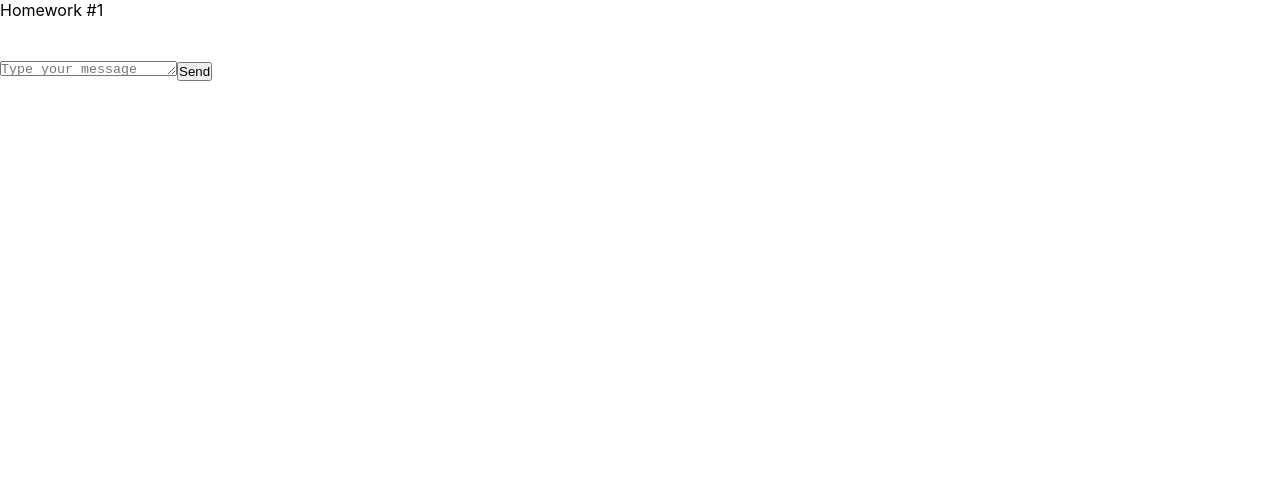
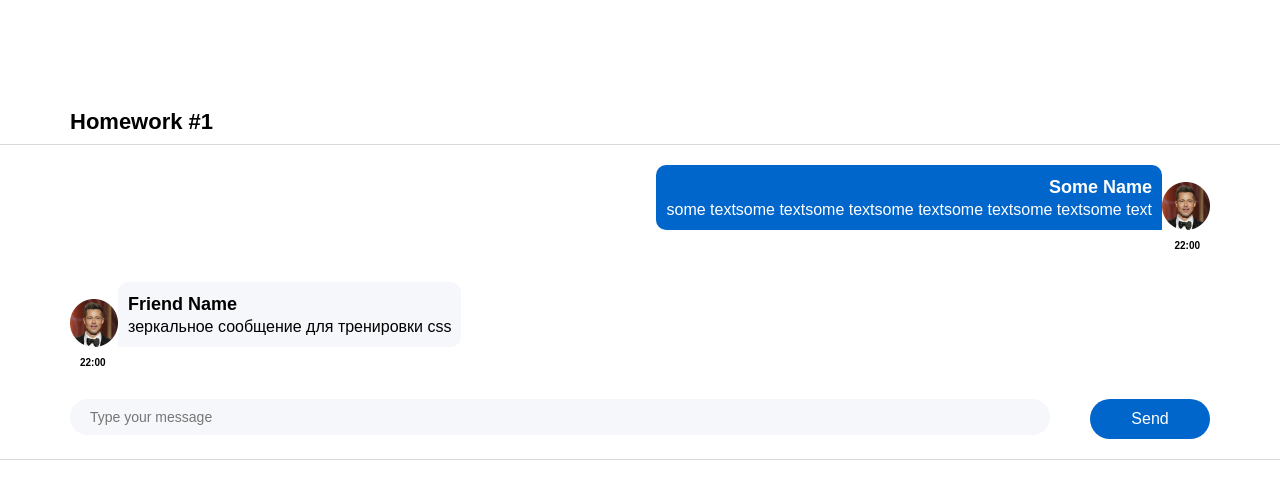
Before and after one commit to F-A-Z-A/home-work-02-02, a React (Create React App) app: page / in a window 1280 px wide. Shown: the top 478 px of the page. Built offline with nearby package versions, Linux system fonts and the light colour scheme.

Commit message:
РщьуЦщкл-02-01

```diff
--- a/src/s1-main/App.module.css
+++ b/src/s1-main/App.module.css
@@ -1,11 +1,22 @@
 .App {
-    --header_height: 60px;
+  /*--header_height: 60px;*/
+  max-width: 1280px;
+  margin: 0 auto;
+  /*padding: 0 70px;*/
 }
 
 .hw {
-
+  padding: 20px 70px;
+  border-top: 1px solid #D9D9D9;
+  border-bottom: 1px solid #D9D9D9;
+  min-height: 100px;
 }
 
 .hwTitle {
-
+  margin-top: 100px;
+  padding: 0 70px;
+  font-family: Montserrat, sans-serif;
+  font-size: 22px;
+  font-weight: 600;
+  line-height: 2em;
 }
--- a/src/s2-homeworks/hw01/HW1.tsx
+++ b/src/s2-homeworks/hw01/HW1.tsx
@@ -5,38 +5,32 @@ import s2 from '../../s1-main/App.module.css'
 import FriendMessage from './friend-message/FriendMessage'
 import avatar from './avatar.png'
 
-/*
-* 1 - описать тип MessageType
-* 2 - описать тип MessagePropsType в файле Message.tsx
-* 3 - в файле Message.tsx отобразить приходящие данные
-* 4 - выполнить пункты 2, 3 в файле FriendMessage.tsx
-* 5 - сделать стили в соответствии с дизайном
-* */
+export type MessageType = {
+	id: number
+	user: { avatar: string, name: string }
+	message: { text: string, time: string }
+}
 
-// нужно создать правильный тип вместо any
-export type MessageType = any
-
-// структуру объекта не менять
 export const message0: MessageType = {
 	id: 0,
 	user: {
-        avatar: avatar, // можно менять
-        name: 'Some Name',  // можно менять
+		avatar: avatar,
+		name: 'Some Name'
 	},
 	message: {
-        text: 'some textsome textsome textsome textsome textsome textsome text', // можно менять
-        time: '22:00', // можно менять
+		text: 'some textsome textsome textsome textsome textsome textsome text',
+		time: '22:00'
 	},
 }
 export const friendMessage0: MessageType = {
 	id: 100,
 	user: {
-        avatar: avatar, // можно менять
-        name: 'Friend Name', // можно менять
+		avatar: avatar,
+		name: 'Friend Name'
 	},
 	message: {
-        text: 'зеркальное сообщение для тренировки css', // можно менять
-        time: '22:00', // можно менять
+		text: 'зеркальное сообщение для тренировки css',
+		time: '22:00'
 	},
 }
 
@@ -45,17 +39,77 @@ const HW1 = () => {
 		<div id={'hw1'}>
 			<div className={s2.hwTitle}>Homework #1</div>
 			<div className={s2.hw}>
-                {/*проверка отображения (не менять)*/}
 				<div>
-                    <Message message={message0} />
-                    <FriendMessage message={friendMessage0} />
+					<Message message={message0}/>
+					<FriendMessage message={friendMessage0}/>
 				</div>
-
-                {/*для автоматической проверки дз (не менять)*/}
-                <MessageSender M={Message} />
+				<MessageSender M={Message}/>
 			</div>
 		</div>
 	)
 }
 
 export default HW1
+
+// ---------------------------------------------------------------------------
+// import React from 'react'
+// import Message from './message/Message'
+// import MessageSender from './message-sender/MessageSender'
+// import s2 from '../../s1-main/App.module.css'
+// import FriendMessage from './friend-message/FriendMessage'
+// import avatar from './avatar.png'
+//
+// /*
+// * 1 - описать тип MessageType
+// * 2 - описать тип MessagePropsType в файле Message.tsx
+// * 3 - в файле Message.tsx отобразить приходящие данные
+// * 4 - выполнить пункты 2, 3 в файле FriendMessage.tsx
+// * 5 - сделать стили в соответствии с дизайном
+// * */
+//
+// // нужно создать правильный тип вместо any
+// export type MessageType = any
+//
+// // структуру объекта не менять
+// export const message0: MessageType = {
+// 	id: 0,
+// 	user: {
+// 		avatar: avatar, // можно менять
+// 		name: 'Some Name',  // можно менять
+// 	},
+// 	message: {
+// 		text: 'some textsome textsome textsome textsome textsome textsome text', // можно менять
+// 		time: '22:00', // можно менять
+// 	},
+// }
+// export const friendMessage0: MessageType = {
+// 	id: 100,
+// 	user: {
+// 		avatar: avatar, // можно менять
+// 		name: 'Friend Name', // можно менять
+// 	},
+// 	message: {
+// 		text: 'зеркальное сообщение для тренировки css', // можно менять
+// 		time: '22:00', // можно менять
+// 	},
+// }
+//
+// const HW1 = () => {
+// 	return (
+// 		<div id={'hw1'}>
+// 			<div className={s2.hwTitle}>Homework #1</div>
+// 			<div className={s2.hw}>
+// 				{/*проверка отображения (не менять)*/}
+// 				<div>
+// 					<Message message={message0}/>
+// 					<FriendMessage message={friendMessage0}/>
+// 				</div>
+//
+// 				{/*для автоматической проверки дз (не менять)*/}
+// 				<MessageSender M={Message}/>
+// 			</div>
+// 		</div>
+// 	)
+// }
+//
+// export default HW1
--- a/src/s2-homeworks/hw01/friend-message/FriendMessage.module.css
+++ b/src/s2-homeworks/hw01/friend-message/FriendMessage.module.css
@@ -1,31 +1,59 @@
 .friendMessage {
-
+  display: flex;
+  flex-direction: column;
+  gap: 10px;
+  margin-bottom: 30px;
 }
 
 .friendImageAndText {
-
+  display: flex;
+  align-items: flex-end;
+  /*gap: 10px;*/
 }
 
 .friendImageAndText img {
-
+  width: 48px;
+  height: 48px;
 }
 
 .friendText {
+  max-width: 510px;
+  background-color: #F5F7FB;
+  border-radius: 10px 10px 10px 0;
+  padding: 10px;
+}
 
+.angle {
+  width: 16px;
+  height: 16px;
+  background: linear-gradient(315deg, rgba(245, 247, 251, 1) 0%, rgba(245, 247, 251, 1) 50%, rgba(255, 255, 255, 1) 50%);
 }
+
 
 .friendText:after {
 
 }
 
 .friendName {
-
+  font-family: Montserrat, sans-serif;
+  font-size: 18px;
+  font-weight: 600;
+  line-height: 1.4em;
 }
 
 .friendMessageText {
-
+  font-family: Montserrat, sans-serif;
+  font-size: 16px;
+  font-weight: 400;
+  line-height: 20px;
+  text-align: left;
+  word-wrap: normal;
 }
 
 .friendTime {
-
+  padding: 0 10px;
+  font-family: Montserrat, sans-serif;
+  font-size: 10px;
+  font-weight: 600;
+  line-height: 12px;
 }
--- a/src/s2-homeworks/hw01/friend-message/FriendMessage.tsx
+++ b/src/s2-homeworks/hw01/friend-message/FriendMessage.tsx
@@ -1,49 +1,85 @@
 import React from 'react'
 import s from './FriendMessage.module.css'
+import {MessageType} from "../HW1";
 
-// создать тип вместо any и отобразить приходящие данные
-const FriendMessage = (props: any) => {
+export type FriendMessagePropsType = {
+	message: MessageType
+}
+
+const FriendMessage = (props: FriendMessagePropsType) => {
 	return (
-        <div
-            id={'hw1-friend-message-' + props.message.id}
-            className={s.friendMessage}
-        >
+		<div id={'hw1-friend-message-' + props.message.id} className={s.friendMessage}>
 			<div className={s.friendImageAndText}>
 				<img
 					id={'hw1-friend-avatar-' + props.message.id}
-                    // создаёт студент
-
-                    //
+					src={props.message.user.avatar}
 				/>
 				<div className={s.friendText}>
-                    <div
-                        id={'hw1-friend-name-' + props.message.id}
-                        className={s.friendName}
-                    >
-                        {/*создаёт студент*/}
-
-                        {/**/}
+					<div id={'hw1-friend-name-' + props.message.id} className={s.friendName}>
+						{props.message.user.name}
 					</div>
-                    <pre
-                        id={'hw1-friend-text-' + props.message.id}
-                        className={s.friendMessageText}
-                    >
-                        {/*создаёт студент*/}
-
-                        {/**/}
+					<pre id={'hw1-friend-text-' + props.message.id} className={s.friendMessageText}>
+						{props.message.message.text}
           </pre>
 				</div>
 			</div>
-            <div
-                id={'hw1-friend-time-' + props.message.id}
-                className={s.friendTime}
-            >
-                {/*создаёт студент*/}
-
-                {/**/}
+			<div id={'hw1-friend-time-' + props.message.id} className={s.friendTime}>
+				{props.message.message.time}
 			</div>
 		</div>
 	)
 }
 
 export default FriendMessage
+
+
+// ---------------------------------------------------------------------------
+// import React from 'react'
+// import s from './FriendMessage.module.css'
+//
+// // создать тип вместо any и отобразить приходящие данные
+// const FriendMessage = (props: any) => {
+//     return (
+//       <div
+//         id={'hw1-friend-message-' + props.message.id}
+//         className={s.friendMessage}
+//       >
+//           <div className={s.friendImageAndText}>
+//               <img
+//                 id={'hw1-friend-avatar-' + props.message.id}
+//                 // создаёт студент
+//
+//                 //
+//               />
+//               <div className={s.friendText}>
+//                   <div
+//                     id={'hw1-friend-name-' + props.message.id}
+//                     className={s.friendName}
+//                   >
+//                       {/*создаёт студент*/}
+//
+//                       {/**/}
+//                   </div>
+//                   <pre
+//                     id={'hw1-friend-text-' + props.message.id}
+//                     className={s.friendMessageText}
+//                   >
+//                         {/*создаёт студент*/}
+//
+//                       {/**/}
+//                     </pre>
+//               </div>
+//           </div>
+//           <div
+//             id={'hw1-friend-time-' + props.message.id}
+//             className={s.friendTime}
+//           >
+//               {/*создаёт студент*/}
+//
+//               {/**/}
+//           </div>
+//       </div>
+//     )
+// }
+//
+// export default FriendMessage
--- a/src/s2-homeworks/hw01/message-sender/MessageSender.module.css
+++ b/src/s2-homeworks/hw01/message-sender/MessageSender.module.css
@@ -1,18 +1,44 @@
 .sendForm {
-
+  display: flex;
+  gap: 40px;
 }
 
 .textarea {
+  font-family: Montserrat, sans-serif;
+  font-size: 14px;
+  font-weight: 400;
 
+  background-color: #F5F7FB;
+  padding: 10px 20px;
+  resize: none;
+  flex-grow: 1;
+  border: none;
+  border-radius: 20px;
+}
+
+textarea::placeholder {
+  font-family: Montserrat, sans-serif;
+  font-size: 14px;
+  font-weight: 400;
 }
 
 .button {
+  font-family: Montserrat, sans-serif;
+  font-size: 16px;
+  font-weight: 500;
+  color: #fff;
 
+  width: 120px;
+  height: 40px;
+  border: none;
+  border-radius: 20px;
+  background-color: #0066CC;
 }
 
 .button:hover {
+  cursor: pointer;
+}
 
-}
 .button:active {
 
 }
--- a/src/s2-homeworks/hw01/message-sender/MessageSender.tsx
+++ b/src/s2-homeworks/hw01/message-sender/MessageSender.tsx
@@ -1,5 +1,5 @@
 import React, {useEffect, useRef, useState} from 'react'
-import { message0 } from '../HW1'
+import {message0} from '../HW1'
 import s from './MessageSender.module.css'
 
 // компонента, которая тестирует вашу компоненту (не изменять, any не трогать)
@@ -42,7 +42,7 @@ const MessageSender = (props: any) => {
 	return (
 		<>
 			{messages.map((m) => (
-                <M key={'message' + m.id} message={m} />
+				<M key={'message' + m.id} message={m}/>
 			))}
 
 			<div id={'hw1-send-message-form'} className={s.sendForm}>
@@ -64,9 +64,7 @@ const MessageSender = (props: any) => {
 
 					onClick={addMessage}
 				>
-                    {/*текст кнопки могут изменить студенты*/}
 					Send
-                    {/**/}
 				</button>
 			</div>
 		</>
--- a/src/s2-homeworks/hw01/message/Message.module.css
+++ b/src/s2-homeworks/hw01/message/Message.module.css
@@ -1,17 +1,37 @@
 .message {
-
+  display: flex;
+  flex-direction: column;
+  gap: 10px;
+  margin-bottom: 30px;
 }
 
 .imageAndText {
-
+  display: flex;
+  flex-direction: row-reverse;
+  align-items: flex-end;
+  /*gap: 10px;*/
 }
 
 .imageAndText img {
-
+  width: 48px;
+  height: 48px;
 }
 
 .text {
+  /*word-wrap: break-word;*/
+  /*не срабатывает*/
 
+  max-width: 510px;
+  background-color: #0066CC;
+  border-radius: 10px 10px 0 10px;
+  padding: 10px;
+  color: #fff;
+}
+
+.angle {
+  width: 16px;
+  height: 16px;
+  background: linear-gradient(45deg, rgba(0, 102, 204, 1) 0%, rgba(0, 102, 204, 1) 50%, rgba(255, 255, 255, 1) 50%);
 }
 
 .text:after {
@@ -19,13 +39,27 @@
 }
 
 .name {
-
+  font-family: Montserrat, sans-serif;
+  font-size: 18px;
+  font-weight: 600;
+  line-height: 1.4em;
+  text-align: right;
 }
 
 .messageText {
-
+  font-family: Montserrat, sans-serif;
+  font-size: 16px;
+  font-weight: 400;
+  line-height: 20px;
+  text-align: left;
+  word-wrap: normal;
 }
 
 .time {
-
+  padding: 0 10px;
+  font-family: Montserrat, sans-serif;
+  font-size: 10px;
+  font-weight: 600;
+  line-height: 12px;
+  text-align: right;
 }
--- a/src/s2-homeworks/hw01/message/Message.tsx
+++ b/src/s2-homeworks/hw01/message/Message.tsx
@@ -1,40 +1,78 @@
 import React from 'react'
 import s from './Message.module.css'
+import {MessageType} from "../HW1";
 
-// нужно создать правильный тип вместо any
-export type MessagePropsType = any
+export type MessagePropsType = {
+	message: MessageType
+}
 
-// нужно отобразить приходящие данные
 const Message = (props: MessagePropsType) => {
 	return (
 		<div id={'hw1-message-' + props.message.id} className={s.message}>
 			<div className={s.imageAndText}>
 				<img
 					id={'hw1-avatar-' + props.message.id}
-                    // создаёт студент
-
-                    //
+					src={props.message.user.avatar}
 				/>
 				<div className={s.text}>
 					<div id={'hw1-name-' + props.message.id} className={s.name}>
-                        {/*создаёт студент*/}
-
-                        {/**/}
+						{props.message.user.name}
 					</div>
 					<pre id={'hw1-text-' + props.message.id} className={s.messageText}>
-                        {/*создаёт студент*/}
-
-                        {/**/}
+           {props.message.message.text}
           </pre>
 				</div>
 			</div>
 			<div id={'hw1-time-' + props.message.id} className={s.time}>
-                {/*создаёт студент*/}
-
-                {/**/}
+				{props.message.message.time}
 			</div>
 		</div>
 	)
 }
 
 export default Message
+
+// ---------------------------------------------------------------------------
+// import React from 'react'
+// import s from './Message.module.css'
+// import {MessageType} from "../HW1";
+//
+// // нужно создать правильный тип вместо any
+// export type MessagePropsType = {
+// 	message: MessageType
+// }
+//
+// // нужно отобразить приходящие данные
+// const Message = (props: MessagePropsType) => {
+// 	return (
+// 		<div id={'hw1-message-' + props.message.id} className={s.message}>
+// 			<div className={s.imageAndText}>
+// 				<img
+// 					id={'hw1-avatar-' + props.message.id}
+// 					// создаёт студент
+//
+// 					//
+// 				/>
+// 				<div className={s.text}>
+// 					<div id={'hw1-name-' + props.message.id} className={s.name}>
+// 						{/*создаёт студент*/}
+//
+// 						{/**/}
+// 					</div>
+// 					<pre id={'hw1-text-' + props.message.id} className={s.messageText}>
+//                         {/*создаёт студент*/}
+//
+// 						{/**/}
+//                     </pre>
+// 				</div>
+// 			</div>
+// 			<div id={'hw1-time-' + props.message.id} className={s.time}>
+// 				{/*создаёт студент*/}
+//
+// 				{/**/}
+// 			</div>
+// 		</div>
+// 	)
+// }
+//
+// export default Message
```
Also changed, not shown: src/s1-main/App.tsx (indentation only). Lines whose indentation alone changed are shown as unchanged.
